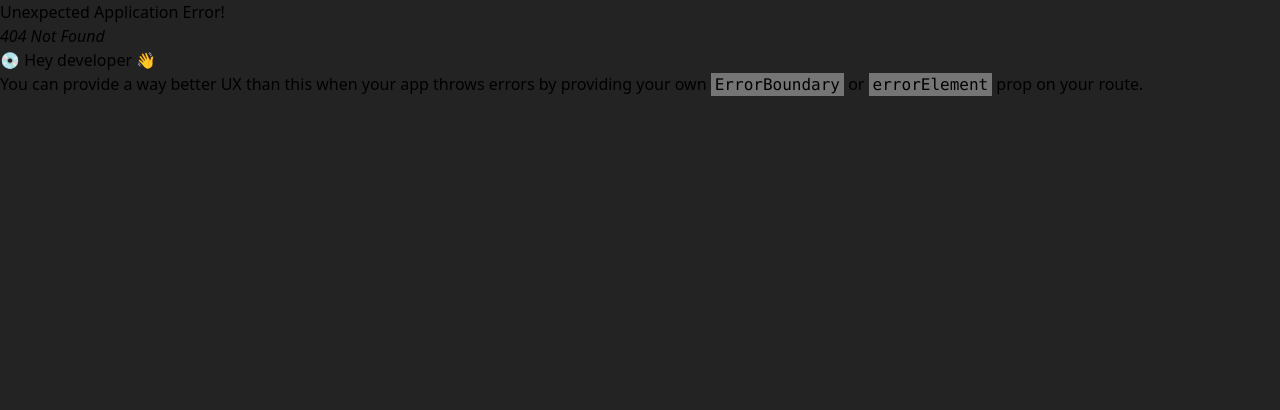
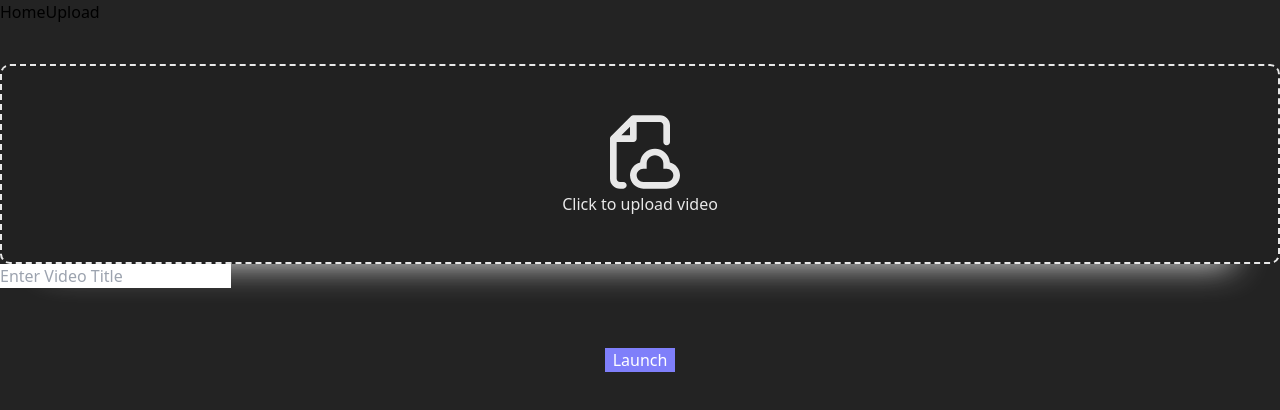
Before and after one commit to FarzGit/Carousel, a React (Vite) app in the folder frontend/: page /image-Upload in a window 1280 px wide. Before the commit this address had no page. Shown: the top 410 px of the page. Built offline with nearby package versions, Linux system fonts and the light colour scheme.

Commit message:
changed some ui designs

```diff
--- a/frontend/src/App.jsx
+++ b/frontend/src/App.jsx
@@ -5,17 +5,14 @@
 
 import  {Outlet} from 'react-router-dom'
 import AdminNavBar from './components/adminNavBar/AdminNavBar'
-import VideoLoop from './components/videoComponent/videoComponent'
-// import ImageCarousel from './components/carosole/carosoleSlide'
-
 
 function App() {
 
   return (
     <>
-     {/* <AdminNavBar/>
-     <Outlet/> */}
-     <VideoLoop/>
+    <AdminNavBar/>
+     <Outlet/>
+
 
 
 
--- a/frontend/src/components/adminHome/adminHome.css
+++ b/frontend/src/components/adminHome/adminHome.css
@@ -22,6 +22,7 @@
     padding: 1.5rem;
     border-radius: 10px;
     box-shadow: 0px 48px 35px -48px #e8e8e8;
+    margin-top: 40px;
   }
 
   .custom-file-upload .icon {
--- a/frontend/src/components/adminHome/adminHome.jsx
+++ b/frontend/src/components/adminHome/imageUpload.jsx
@@ -1,6 +1,8 @@
 /* eslint-disable react-hooks/rules-of-hooks */
 import { useState } from 'react';
 import './adminHome.css'
+
+
 
 
 function adminHome() {
@@ -40,6 +42,10 @@ function adminHome() {
 
                 </div>
             </div>
+
+            <div className='flex justify-center'>
+                <input className='h-[40px] ml-[10px] mr-[10px] p-2 w-[350px] rounded-md mt-[20px] '  type="text" placeholder='Enter Video Title' />
+            </div>
             <div className='vedio-div'>
 
 
@@ -52,6 +58,8 @@ function adminHome() {
 
             </div>
 
+
+
             <div className='button-div'>
                 <button className='btn font-medium p-1 rounded-md'>Launch</button>
             </div>
--- a/frontend/src/components/adminNavBar/AdminNavBar.jsx
+++ b/frontend/src/components/adminNavBar/AdminNavBar.jsx
@@ -1,5 +1,8 @@
-import React from 'react'
+
+import { Link } from 'react-router-dom'
+
 import './adminNavbar.css'
+
 
 function AdminNavBar(){
 
@@ -11,8 +14,8 @@ function AdminNavBar(){
                 <div className="h-[65px] w-[100%] bg-white">
 
                     <div className="h-[65px] w-[100%] flex justify-center items-center space-x-4">
-                        <span className="font-medium cursor-pointer" >Home</span>
-                        <span className="font-medium cursor-pointer">Upload</span>
+                        <Link to="/admin-list" className="font-medium cursor-pointer" >Home</Link>
+                        <Link to="/image-Upload" className="font-medium cursor-pointer">Upload</Link>
 
                     </div>
 
@@ -25,4 +28,4 @@ function AdminNavBar(){
     )
 }
 
-export default React.memo(AdminNavBar)
+export default AdminNavBar
--- a/frontend/src/components/adminVedioList/adminVedioList.jsx
+++ b/frontend/src/components/adminVedioList/adminVedioList.jsx
@@ -1,9 +1,14 @@
-import AdminNavBar from "../adminNavBar/AdminNavBar";
+
+
 
 function adminVedioList() {
 
     return (
+
+
         <div className="">
+
+
             {/* <span className="text-xl font-bold absolute mt-4 ml-5">Welcome Admin</span>
             <div className="w-full flex justify-end">
                 <button className="h-10 w-20 hover:bg-red-700 bg-black rounded-lg text-white hover:scale-105 mr-10 mt-5">Log Out</button>
@@ -32,7 +37,7 @@ function adminVedioList() {
                         </thead>
                         <tbody>
                             <tr className="border-b border-gray-300">
-                            <td className="border-r border-gray-300 p-3 font-medium">1.</td>
+                            <td className="border-r border-gray-300 p-3 font-medium">1</td>
 
                                 <td className="border-r border-gray-300 p-3 ">sdfgsdfg</td>
                                 <td className="flex justify-center p-2">
@@ -49,12 +54,9 @@ function adminVedioList() {
                         </tbody>
                     </table>
                 </div>
-
-
-
-
             </div>
         </div>
+
     );
 }
 
--- a/frontend/src/main.jsx
+++ b/frontend/src/main.jsx
@@ -3,8 +3,9 @@ import ReactDOM from 'react-dom/client'
 import App from './App.jsx'
 import './index.css'
 import { createBrowserRouter,createRoutesFromElements,Route,RouterProvider} from 'react-router-dom'
-import ImageCarosole from "./components/carosole/carosoleSlide"
-import AdminHome from "./components/adminHome/adminHome"
+import AdminHome from "./components/adminHome/imageUpload.jsx"
+import VideoLoop from './components/videoComponent/videoComponent'
+
 import AdminLogin from "./components/adminLogin/adminLogin"
 import AdminVedioList from './components/adminVedioList/adminVedioList.jsx'
 
@@ -12,10 +13,10 @@ import AdminVedioList from './components/adminVedioList/adminVedioList.jsx'
 const router = createBrowserRouter(
   createRoutesFromElements(
     <Route path='/' element={<App/>}>
-       <Route path="/user" element={<ImageCarosole/>} />
+       <Route path="/user" element={<VideoLoop/>} />
         <Route path="/admin-login" element={<AdminLogin/>} />
 
-        <Route path="/admin" element={<AdminHome/>} />
+        <Route path="/image-Upload" element={<AdminHome/>} />
         <Route  path="/admin-list" element={<AdminVedioList/>} />
 
     </Route>
```
